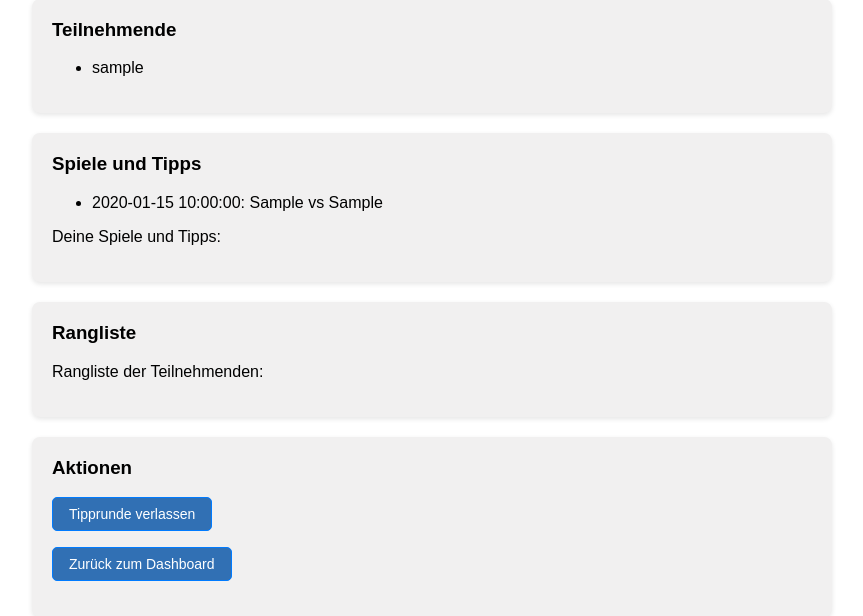
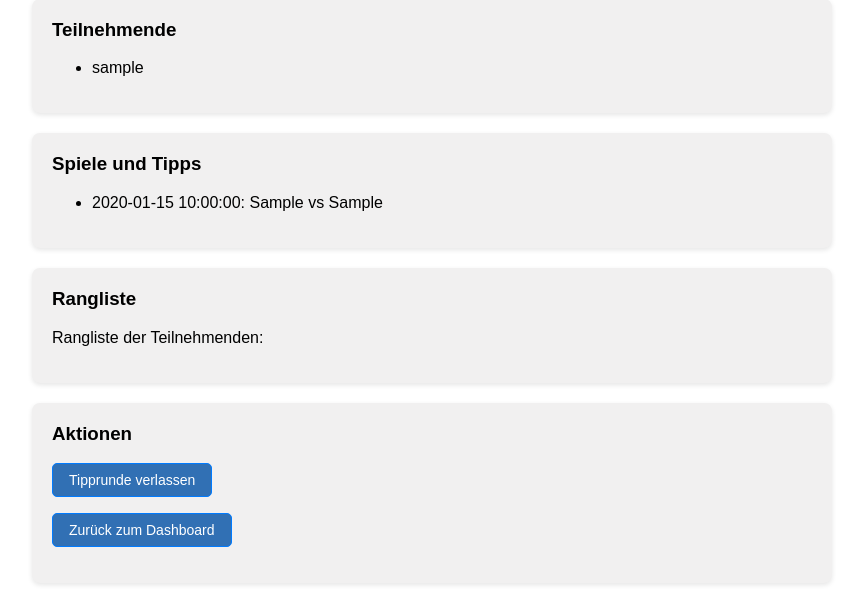
Before and after one commit to laurenzberlin-prog/Tippspiel, a Flask app: template templates/tippspiel.html in a window 1280 px wide. Shown: the part 288-904 px from the top of the page, without its empty margins (208-1071 px from the left). After the commit the page ends 873 px from the top, so only its background shows below. Run offline with Flask 3, Linux system fonts and the light colour scheme; the template is opened without the code that fills it: most values are stand-ins (such as "Sample title", 1, 10 or a date in 2020).

Commit message:
UI: Tippspiel-Ansicht verbessert

```diff
--- a/templates/tippspiel.html
+++ b/templates/tippspiel.html
@@ -50,7 +50,6 @@
                 </li>
             {% endfor %}
         </ul>
-        <p>Deine Spiele und Tipps:</p>
  </section>
 
  <section class="card">
```
